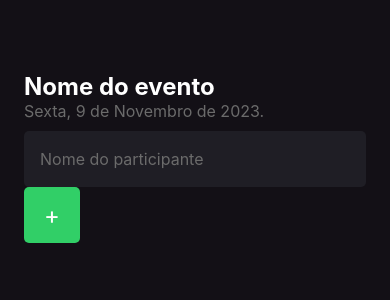
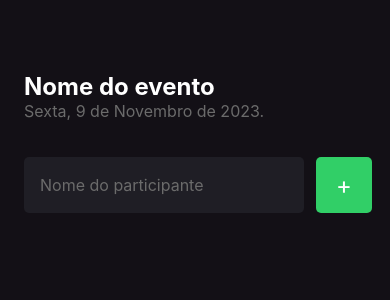
Before and after one commit to DevJpFarias/ignite-react-native-imhere, a React Native app: screen / in a window 390 px wide. Shown: the top 300 px of the page. Built offline with nearby package versions, Linux system fonts and the light colour scheme.

Commit message:
create form

```diff
--- a/src/screens/Home/index.tsx
+++ b/src/screens/Home/index.tsx
@@ -16,6 +16,7 @@ export function Home() {
         Sexta, 9 de Novembro de 2023.
       </Text>
 
+      <View style={styles.form}>
         <TextInput
           style={styles.input}
           placeholder='Nome do participante'
@@ -26,5 +27,6 @@ export function Home() {
           <Text style={styles.buttonText}>+</Text>
         </TouchableOpacity>
       </View>
+    </View>
   );
 }
--- a/src/screens/Home/styles.ts
+++ b/src/screens/Home/styles.ts
@@ -17,13 +17,14 @@ export const styles = StyleSheet.create({
     fontSize: 16
   },
   input: {
+    flex: 1,
     height: 56,
     backgroundColor: '#1f1e25',
     borderRadius: 5,
     color: '#fff',
     padding: 16,
     fontSize: 16,
-    marginTop: 10,
+    marginRight: 12
   },
   buttonText: {
     color: '#fff',
@@ -36,5 +37,11 @@ export const styles = StyleSheet.create({
     backgroundColor: '#31cf67',
     alignItems: 'center',
     justifyContent: 'center'
+  },
+  form: {
+    width: '100%',
+    flexDirection: 'row',
+    marginTop: 36,
+    marginBottom: 42
   }
 })
```
Lines whose indentation alone changed are shown as unchanged.
